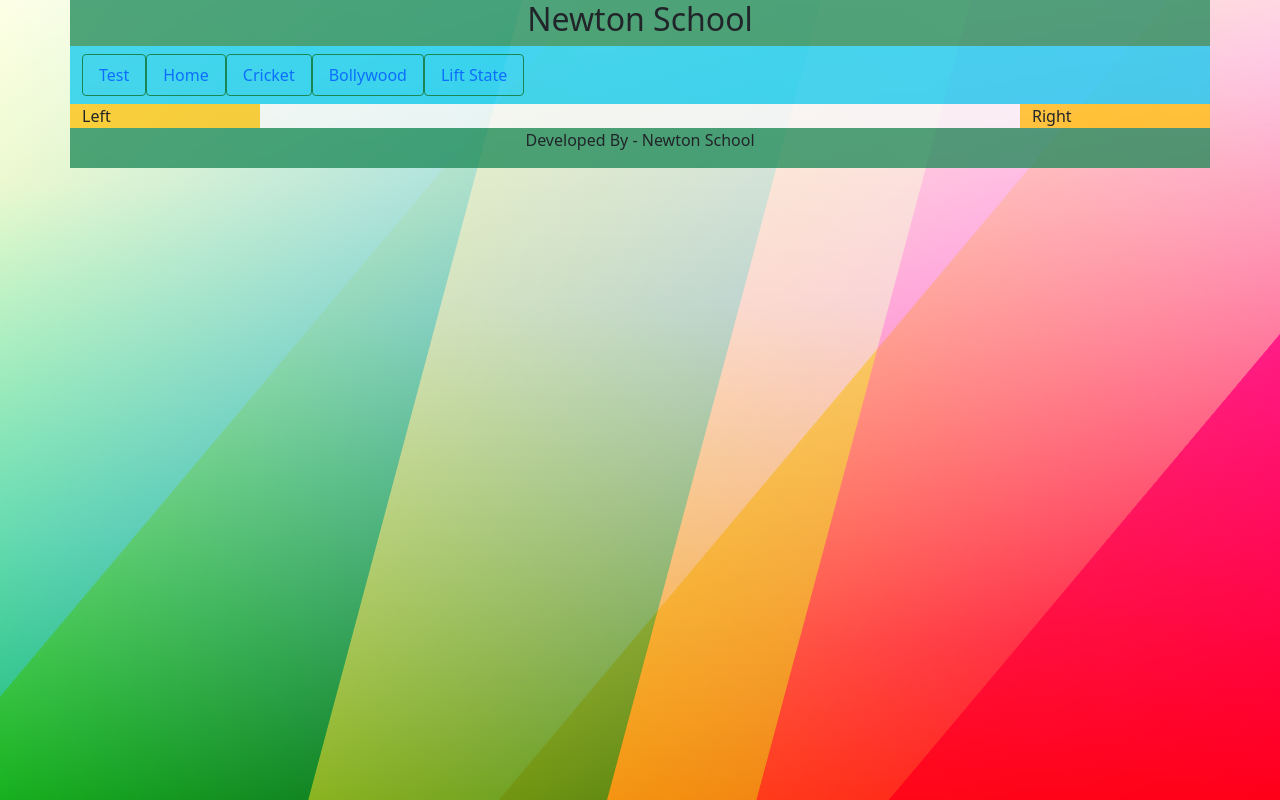
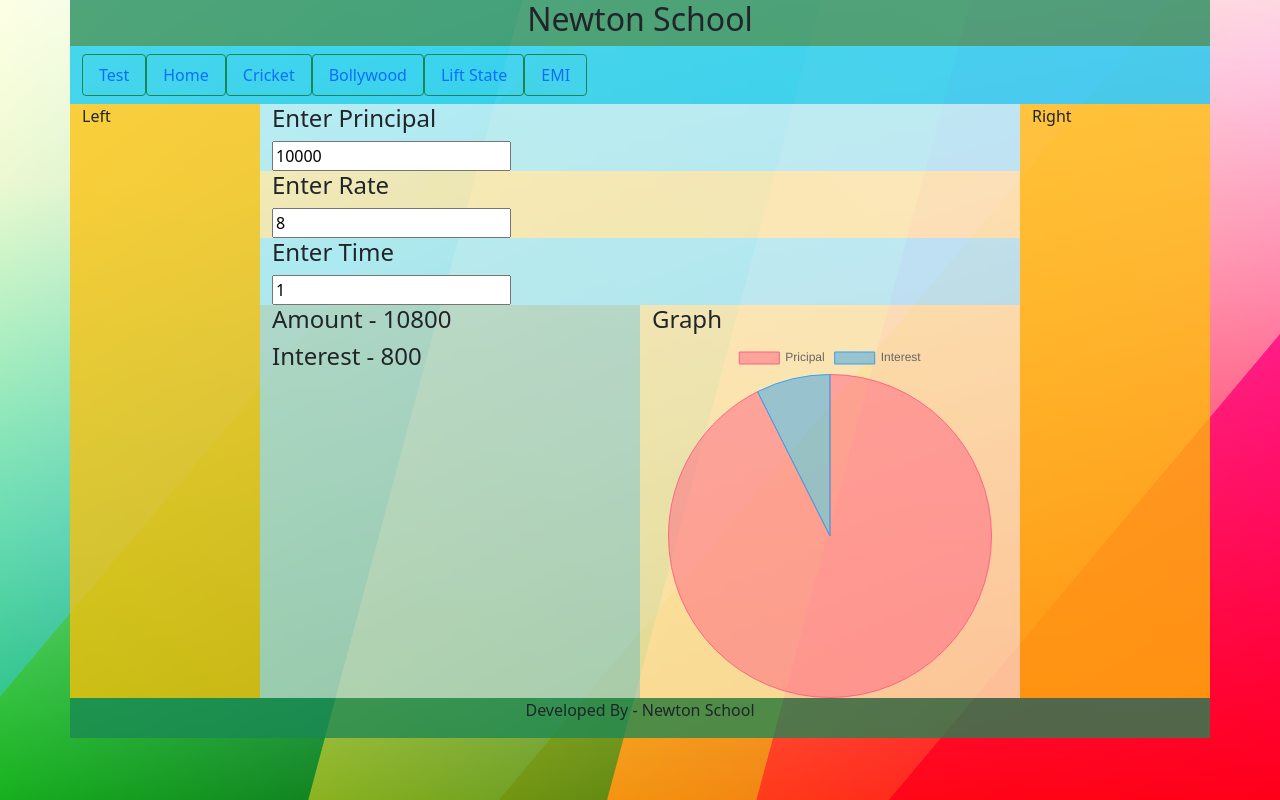
Before and after one commit to himadameen/react_practice, a React (Create React App) app: page /emi in a window 1280 px wide. Built offline with nearby package versions, Linux system fonts and the light colour scheme.

Commit message:
10th May 2022 - Session

```diff
--- a/package.json
+++ b/package.json
@@ -7,8 +7,10 @@
     "@testing-library/react": "^13.1.1",
     "@testing-library/user-event": "^13.5.0",
     "bootstrap": "^5.1.3",
+    "chartjs": "^0.3.24",
     "react": "^18.1.0",
     "react-bootstrap": "^2.3.1",
+    "react-chartjs-2": "^4.1.0",
     "react-dom": "^18.1.0",
     "react-router-dom": "^6.3.0",
     "react-scripts": "5.0.1",
--- a/src/App.js
+++ b/src/App.js
@@ -8,6 +8,7 @@ import Home from './Home';
 import Cricket from './Cricket';
 import Bollywood from './Bollywood';
 import LiftState from './LiftState';
+import EMI from './emi/EMI';
 
 import Header from './common/Header';
 import Menubar from './common/Menubar';
@@ -30,6 +31,7 @@ function App() {
               <Route path='/cricket' element={<Cricket/>}/>
               <Route path='/bollywood' element={<Bollywood/>}/>
               <Route path='/liftstate' element={<LiftState/>}/>
+              <Route path='/emi' element={<EMI/>}/>
             </Routes>
           </div>
           <Right/>
--- a/src/LiftState.js
+++ b/src/LiftState.js
@@ -8,6 +8,12 @@ const LiftState = () => {
         console.log('parent component methods clicked....', data);
         setCountry(data);
     }
+
+    const updateCountryInput = (event) => {
+        console.log('input field function triggere....', event.target.value);
+        setCountry(event.target.value);
+    }
+
     return(
         <>
             <div className="row bg-danger bg-opacity-50">
@@ -18,7 +24,7 @@ const LiftState = () => {
 
             <div className="row bg-warning bg-opacity-50">
                 <div className="col-12">
-                    <LiftStateChild country={country} liftFn={updateCountry}/>
+                    <LiftStateChild country={country} liftFn={updateCountry} handleChange={updateCountryInput}/>
                 </div>
             </div>
 
--- a/src/LiftStateChild.js
+++ b/src/LiftStateChild.js
@@ -1,16 +1,21 @@
 import React from "react";
 
 const LiftStateChild = (props) => {
+    const {country, liftFn, handleChange} = props;
     return(
         <>
             <div className="row bg-danger bg-opacity-50">
                 <div className="col-12">
-                    Country Name - {props.country}
-                    <br></br>
+                    <h3>Country Name - {props.country}</h3>
+                    <br></br><br></br>
                     <button onClick={() => props.liftFn('India')}>India</button>
                     <button onClick={() => props.liftFn('Russia')}>Russia</button>
                     <button onClick={() => props.liftFn('USA')}>USA</button>
                     <button onClick={() => props.liftFn('UK')}>UK</button>
+                    <br></br><br></br>
+                    <input type="text" onChange={props.handleChange}/>
+                    <br></br><br></br>
+
                 </div>
             </div>
         </>
@@ -18,3 +23,6 @@ const LiftStateChild = (props) => {
 }
 
 export default LiftStateChild;
+
+
+// Lifting State Up
--- a/src/common/Menubar.js
+++ b/src/common/Menubar.js
@@ -13,6 +13,7 @@ const Menubar = ()=>{
                     <Link to='/cricket' className='nav-link btn btn-outline-success'>Cricket</Link>
                     <Link to='/bollywood' className='nav-link btn btn-outline-success'>Bollywood</Link>
                     <Link to='/liftstate' className='nav-link btn btn-outline-success'>Lift State</Link>
+                    <Link to='/emi' className='nav-link btn btn-outline-success'>EMI</Link>
                 </Navbar>
             </div>
             </div>
--- /dev/null
+++ b/src/emi/EMI.js
@@ -0,0 +1,65 @@
+import React, { useEffect, useState } from "react";
+import EMI_Principal from "./EMI_Principal";
+import EMI_Rate from "./EMI_Rate";
+import EMI_Time from "./EMI_Time";
+import EMI_Final from "./EMI_Final";
+import EMI_Graph from "./EMI_Graph";
+
+const EMI = () => {
+    const [principal, setPrincipal] = useState(10000);
+    const [rate, setRate] = useState(8);
+    const [time, setTime] = useState(1);
+    const [amount, setAmount] = useState(0);
+
+
+    const fn_principal = (event) => {
+        console.log('fn_principal', event.target.value);
+        setPrincipal(event.target.value);
+    }
+    const fn_rate = (event) => {
+        console.log('fn_principal', event.target.value);
+        setRate(event.target.value);
+    }
+    const fn_time = (event) => {
+        console.log('fn_principal', event.target.value);
+        setTime(event.target.value);
+    }
+
+    useEffect(() => {
+        console.log('principal', principal);
+        console.log('rate', rate);
+        console.log('time', time);
+        setAmount(principal * Math.pow((1+ (rate/100)),  time));
+        console.log('amount', principal * Math.pow((1+ (rate/100)),  time));
+    })
+
+
+    return(
+        <>
+            <div className="row">
+                    <div className="col-12 bg-info bg-opacity-25">
+                    <EMI_Principal principal = {principal} fn_principal={fn_principal}/>
+                    </div>
+
+                    <div className="col-12 bg-warning bg-opacity-25">
+                    <EMI_Rate rate = {rate} fn_rate = {fn_rate}/>
+                    </div>
+
+                    <div className="col-12 bg-info bg-opacity-25">
+                    <EMI_Time time={time} fn_time = {fn_time}/>
+                    </div>
+
+                    <div className="col-6 bg-success bg-opacity-25">
+                    <EMI_Final amount={amount} principal = {principal}/>
+                    </div>
+
+                    <div className="col-6 bg-warning bg-opacity-25">
+                    <EMI_Graph amount={amount} principal = {principal}/>
+                    </div>
+
+            </div>
+        </>
+    )
+}
+
+export default EMI;
--- /dev/null
+++ b/src/emi/EMI_Final.js
@@ -0,0 +1,19 @@
+import React, { useState } from "react";
+
+const EMI_Final = (props) => {
+
+    return(
+        <>
+            <div className="row">
+                <div className="col-12">
+                   <h4>Amount - {props.amount}</h4>
+                   <h4>Interest - {props.amount - props.principal}</h4>
+                </div>
+            </div>
+
+
+        </>
+    )
+}
+
+export default EMI_Final;
--- /dev/null
+++ b/src/emi/EMI_Graph.js
@@ -0,0 +1,43 @@
+import React, { useState } from "react";
+import { Chart as ChartJS, ArcElement, Tooltip, Legend } from 'chart.js';
+import {Pie} from 'react-chartjs-2';
+
+ChartJS.register(ArcElement, Tooltip, Legend);
+
+const EMI_Graph = (props) => {
+
+    const data = {
+        labels: [ 'Pricipal', 'Interest'],
+        datasets: [
+          {
+            label: '---',
+            data: [props.principal, props.amount - props.principal ],
+            backgroundColor: [
+              'rgba(255, 99, 132, 0.5)',
+              'rgba(54, 162, 235, 0.5)',
+            ],
+            borderColor: [
+              'rgba(255, 99, 132, 1)',
+              'rgba(54, 162, 235, 1)',
+            ],
+            borderWidth: 1,
+          },
+        ],
+      };
+
+
+    return(
+        <>
+            <div className="row">
+                <div className="col-12">
+                    <h4>Graph</h4>
+                </div>
+            </div>
+
+            <Pie data={data}/>
+
+        </>
+    )
+}
+
+export default EMI_Graph;
--- /dev/null
+++ b/src/emi/EMI_Principal.js
@@ -0,0 +1,18 @@
+import React, { useState } from "react";
+
+const EMI_Principal = (props) => {
+
+    return(
+        <>
+            <div className="row">
+                <div className="col-12">
+                    <h4>Enter Principal</h4>
+                    <input type="number" value={props.principal} onChange={props.fn_principal} />
+                </div>
+            </div>
+
+        </>
+    )
+}
+
+export default EMI_Principal;
--- /dev/null
+++ b/src/emi/EMI_Rate.js
@@ -0,0 +1,19 @@
+import React, { useState } from "react";
+
+const EMI_Rate = (props) => {
+
+    return(
+        <>
+            <div className="row">
+                <div className="col-12">
+                    <h4>Enter Rate</h4>
+                    <input type="number" value={props.rate} onChange={props.fn_rate} />
+                </div>
+            </div>
+
+
+        </>
+    )
+}
+
+export default EMI_Rate;
--- /dev/null
+++ b/src/emi/EMI_Time.js
@@ -0,0 +1,19 @@
+import React, { useState } from "react";
+
+const EMI_Time = (props) => {
+
+    return(
+        <>
+            <div className="row">
+                <div className="col-12">
+                    <h4>Enter Time</h4>
+                    <input type="number" value={props.time} onChange={props.fn_time} />
+                </div>
+            </div>
+
+
+        </>
+    )
+}
+
+export default EMI_Time;
```
Also changed, not shown: 1 other file (tests, documents, lock files or other folders).
